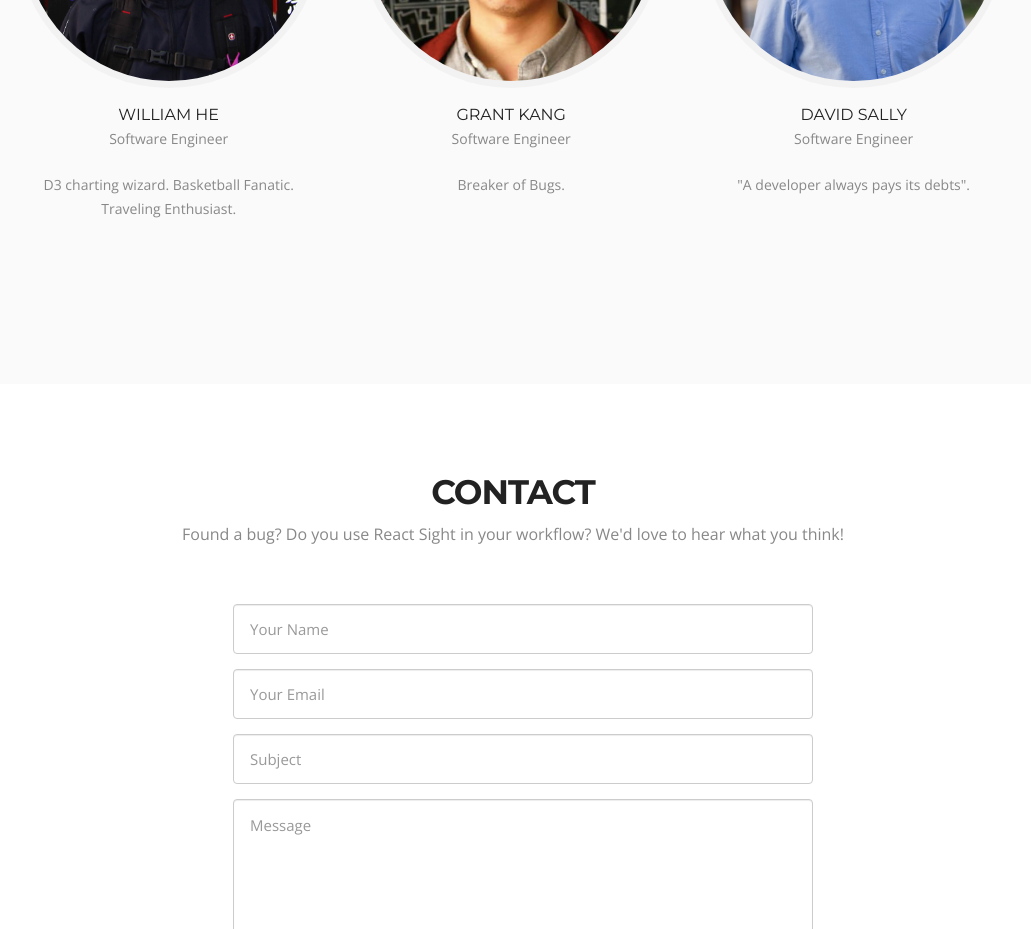
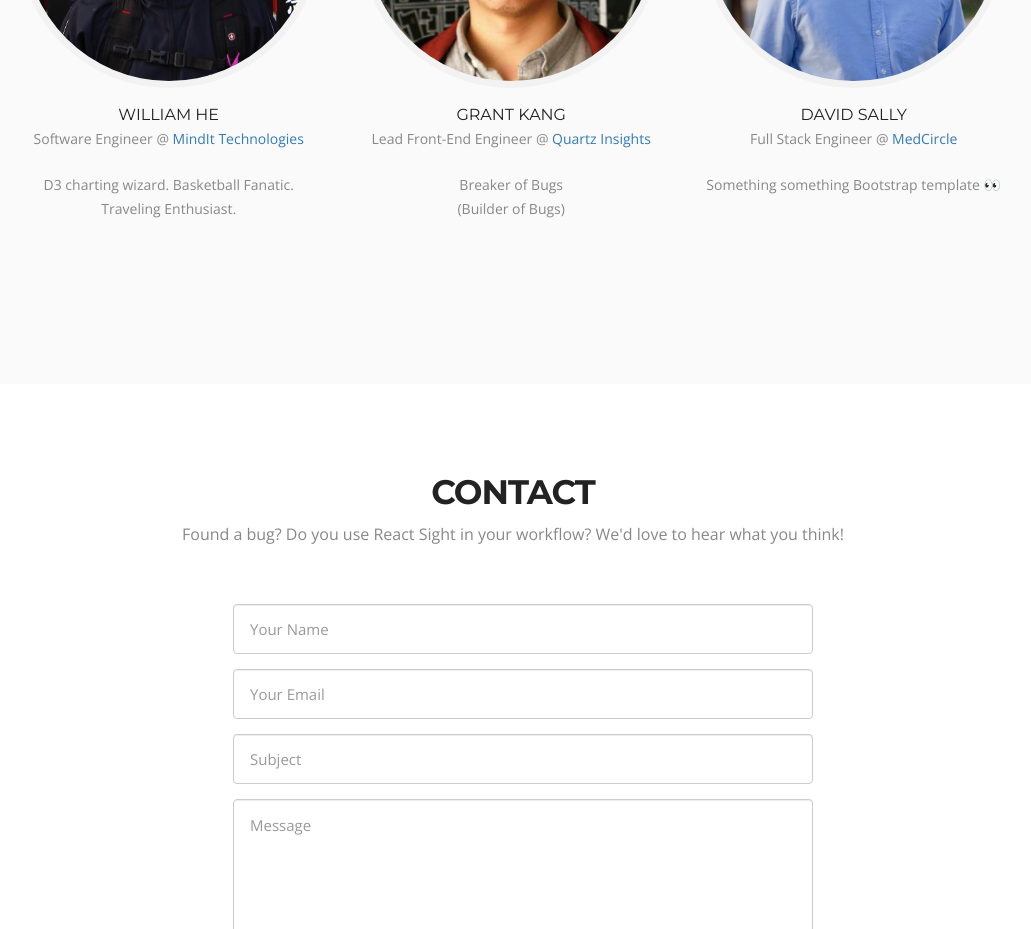
Before and after one commit to React-Sight/website, a website built with webpack: page index.html in a window 1280 px wide. Shown: the part 3780-4709 px from the top of the page, without its empty margins (127-1158 px from the left). Built offline with nearby package versions, Linux system fonts and the light colour scheme.

Commit message:
(update) add current roles to bios

```diff
--- a/index.html
+++ b/index.html
@@ -286,7 +286,7 @@
             </ul>
           </div>
           <h3 class="wow fadeInDown delay-03s">William He</h3>
-          <span class="wow fadeInDown delay-03s">Software Engineer</span>
+          <span class="wow fadeInDown delay-03s">Software Engineer @ <a href="https://www.linkedin.com/company/mindit-technologies/">MindIt Technologies</a></span>
           <p class="wow fadeInDown delay-03s">D3 charting wizard. Basketball Fanatic. Traveling Enthusiast.</p>
         </div>
 
@@ -303,8 +303,8 @@
 
           <!-- DAVID -->
           <h3 class="wow fadeInDown delay-06s">Grant Kang</h3>
-          <span class="wow fadeInDown delay-06s">Software Engineer</span>
-          <p class="wow fadeInDown delay-06s">Breaker of Bugs.</p>
+          <span class="wow fadeInDown delay-06s">Lead Front-End Engineer @ <a href="https://www.quze.io/">Quartz Insights</a></span>
+          <p class="wow fadeInDown delay-06s">Breaker of Bugs<br>(Builder of Bugs)</p>
         </div>
         <div class="team-leader-box">
           <div class="team-leader wow fadeInDown delay-09s">
@@ -317,8 +317,8 @@
           </div>
 
           <h3 class="wow fadeInDown delay-09s">David Sally</h3>
-          <span class="wow fadeInDown delay-09s">Software Engineer</span>
-          <p class="wow fadeInDown delay-09s">"A developer always pays its debts".</p>
+          <span class="wow fadeInDown delay-09s">Full Stack Engineer @ <a href="www.medcircle.com">MedCircle</a></span>
+          <p class="wow fadeInDown delay-09s">Something something Bootstrap template 👀</p>
         </div>
       </div>
     </div>
```
